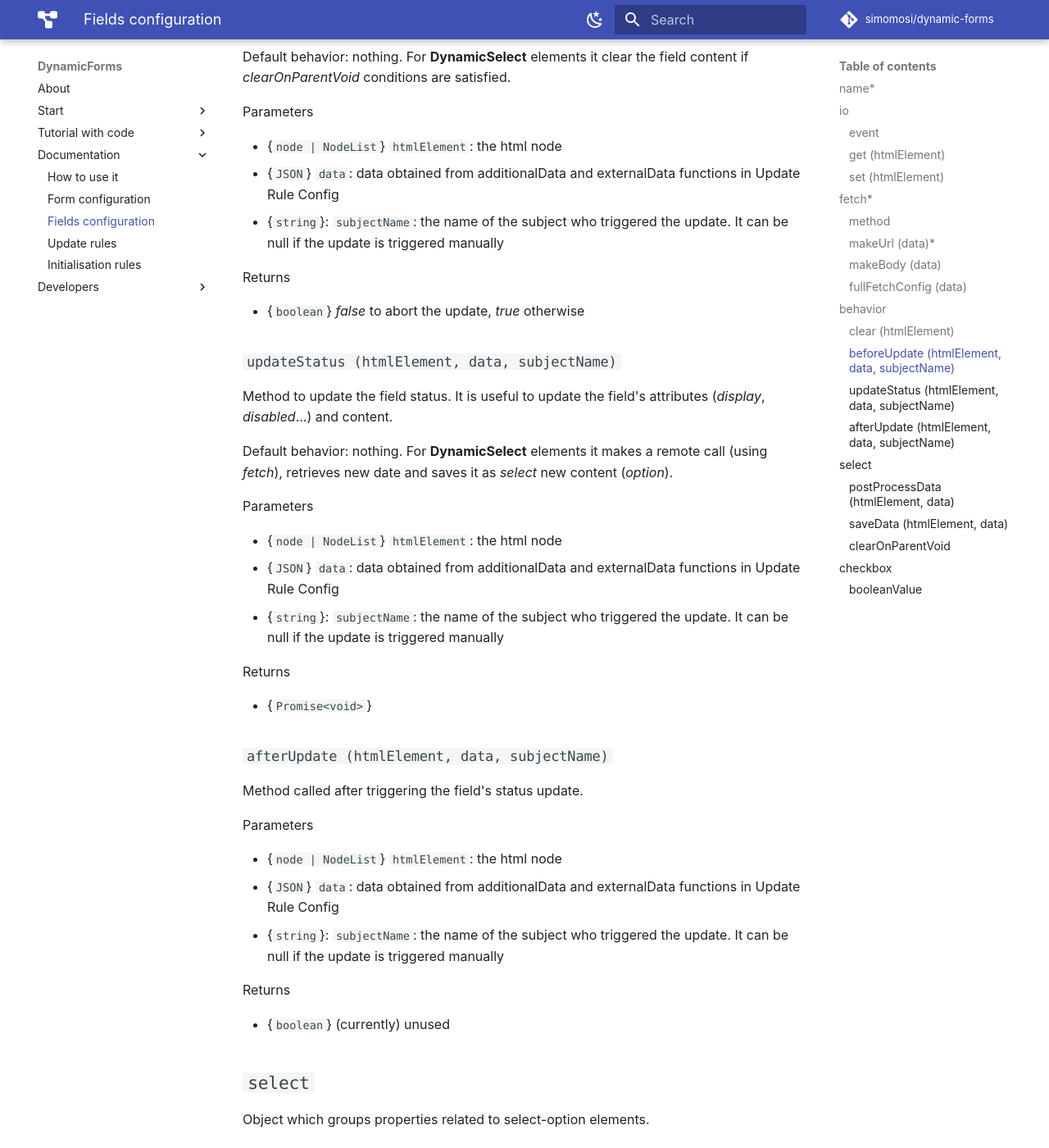
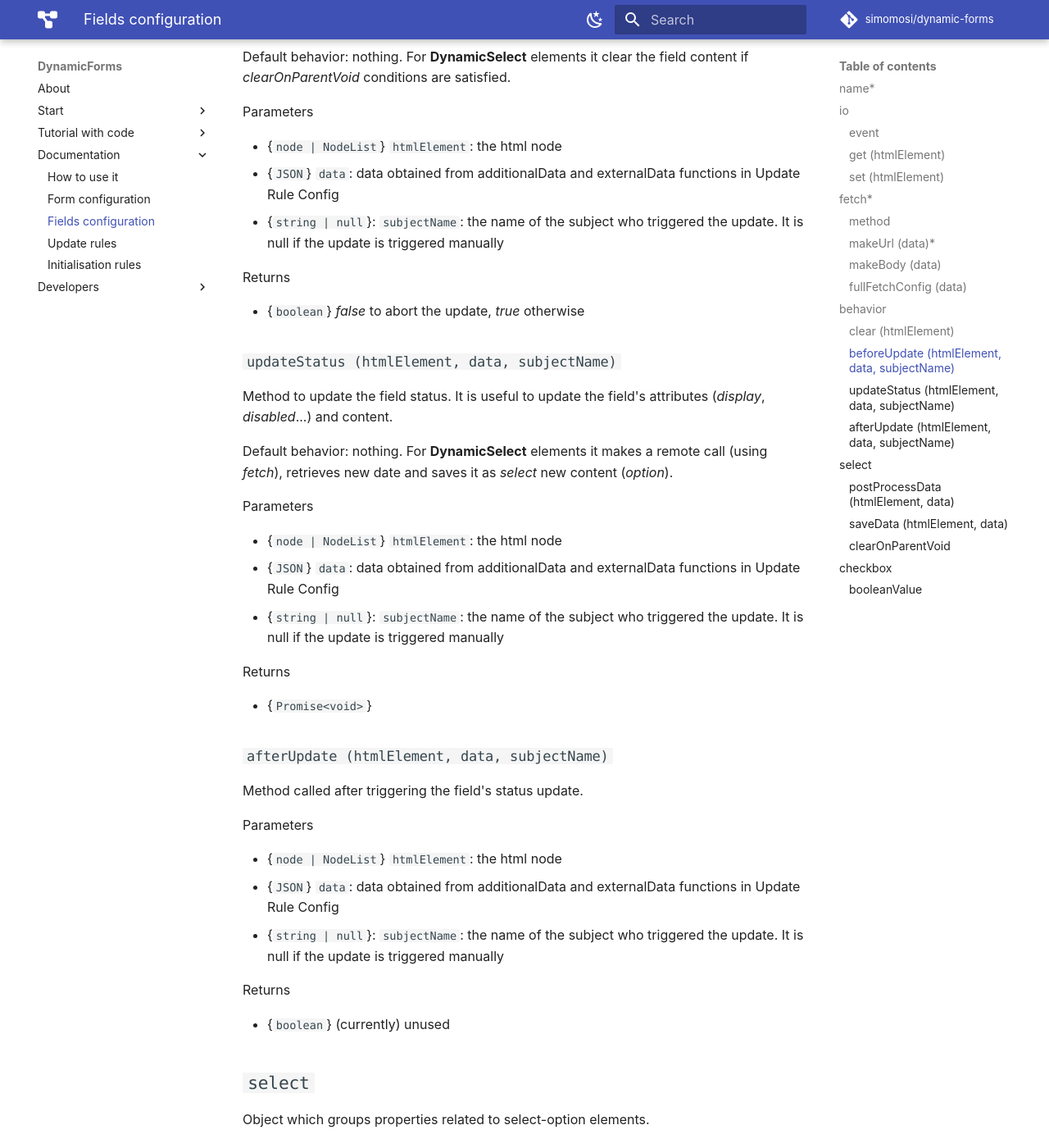
Before and after one commit to simomosi/dynamic-forms, an MkDocs documentation site: the page built from docs/configurations/fields-configuration.md, in a window 1280 px wide and 1400 px high, scrolled down 3968 px. Shown: the whole window at 82% size. Built offline with MkDocs 1.6.1 and Material for MkDocs 9.7.7, drawn with Linux system fonts in a browser that asks for light colours; comment, search, counter and statistics services are not loaded.

Commit message:
Fix subjectName nullability in hooks documentation
Form hooks (beforeUpdate/afterUpdate) and externalData always receive the
subject name: manual updates don't go through them. Field hooks are the
ones receiving null on manual updates, so their documented type now says so.

Co-Authored-By: Claude Opus 5.5 <noreply@anthropic.com>

```diff
--- a/docs/configurations/fields-configuration.md
+++ b/docs/configurations/fields-configuration.md
@@ -178,7 +178,7 @@ Parameters
 
 - {`node | NodeList`} `htmlElement`: the html node
 - {`JSON`} `data`: data obtained from additionalData and externalData functions in Update Rule Config
-- {`string`}: `subjectName`: the name of the subject who triggered the update. It can be null if the update is triggered manually
+- {`string | null`}: `subjectName`: the name of the subject who triggered the update. It is null if the update is triggered manually
 
 Returns
 
@@ -193,7 +193,7 @@ Parameters
 
 - {`node | NodeList`} `htmlElement`: the html node
 - {`JSON`} `data`: data obtained from additionalData and externalData functions in Update Rule Config
-- {`string`}: `subjectName`: the name of the subject who triggered the update. It can be null if the update is triggered manually
+- {`string | null`}: `subjectName`: the name of the subject who triggered the update. It is null if the update is triggered manually
 
 Returns
 
@@ -206,7 +206,7 @@ Parameters
 
 - {`node | NodeList`} `htmlElement`: the html node
 - {`JSON`} `data`: data obtained from additionalData and externalData functions in Update Rule Config
-- {`string`}: `subjectName`: the name of the subject who triggered the update. It can be null if the update is triggered manually
+- {`string | null`}: `subjectName`: the name of the subject who triggered the update. It is null if the update is triggered manually
 
 Returns
 
```
Also changed, not shown: docs/configurations/form-configuration.md (+2 -2 lines), docs/configurations/update-rules.md (+1 -1 lines).
